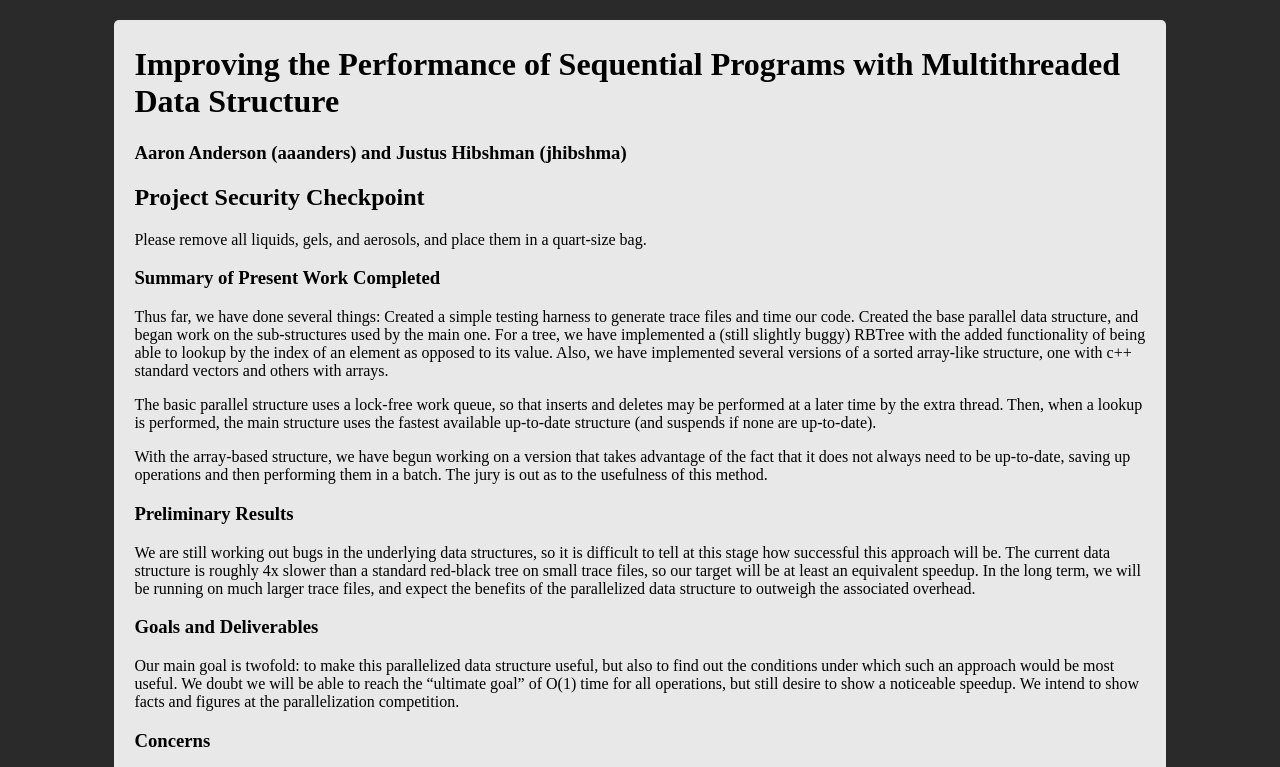
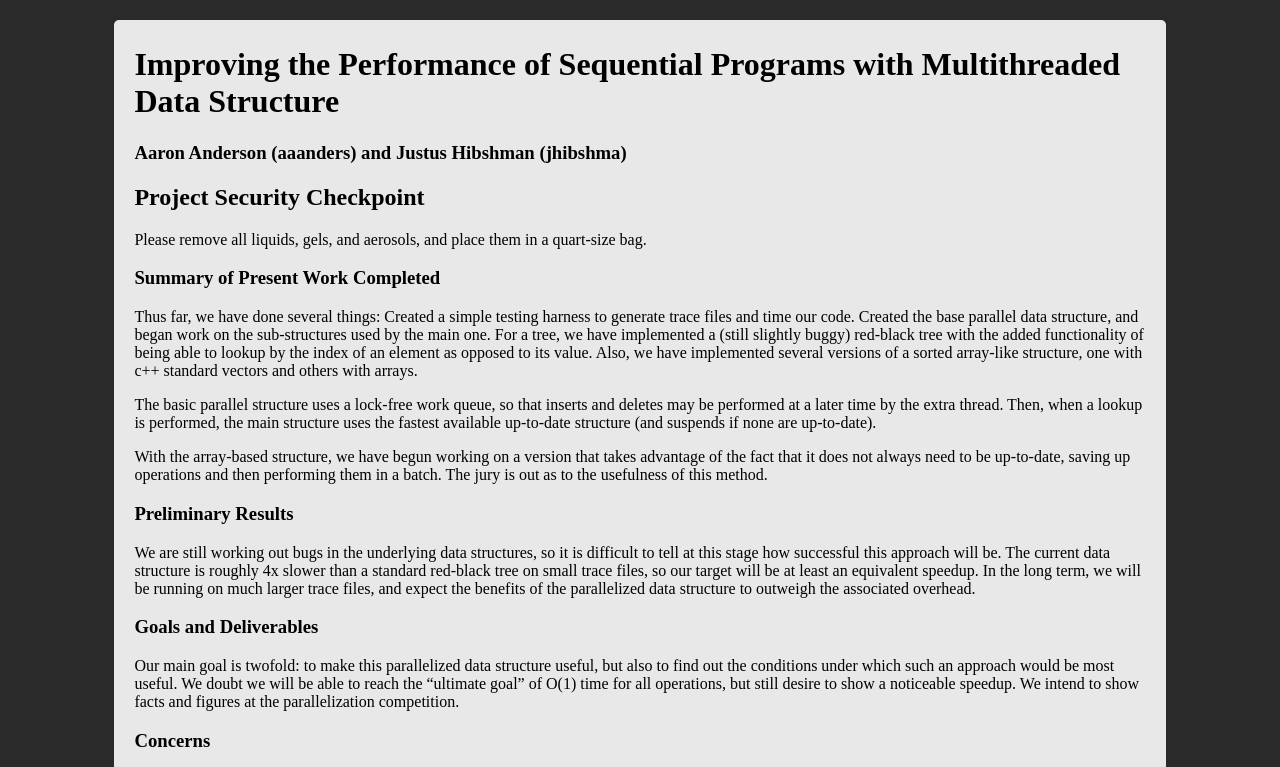
Before and after one commit to aanders/15418-proj, a plain HTML site: page checkpoint.html in a window 1280 px wide. Shown: the top 767 px of the page. Drawn offline with Linux system fonts and the light colour scheme.

Commit message:
Change RBTree to red-black tree

```diff
--- a/checkpoint.html
+++ b/checkpoint.html
@@ -27,7 +27,7 @@
   <p>Thus far, we have done several things: Created a simple testing harness to generate
   trace files and time our code. Created the base parallel data structure, and began work
   on the sub-structures used by the main one. For a tree, we have implemented a (still
-  slightly buggy) RBTree with the added functionality of being able to lookup by the
+  slightly buggy) red-black tree with the added functionality of being able to lookup by the
   index of an element as opposed to its value. Also, we have implemented several versions
   of a sorted array-like structure, one with c++ standard vectors and others with arrays.</p>
 
```
